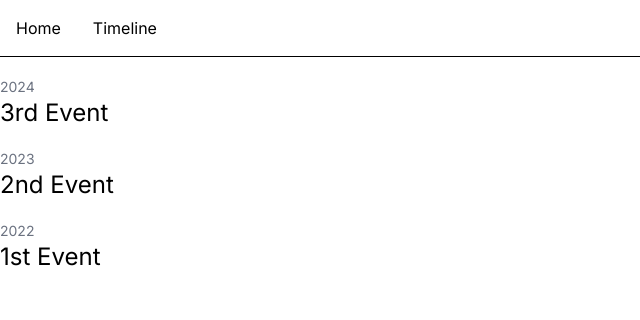
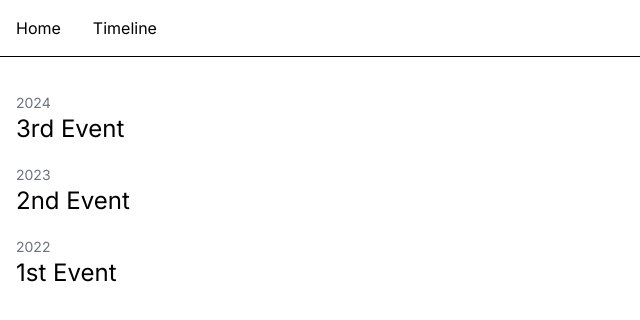
Before and after one commit to PJurke/timelines, a Next.js app: page /timeline in a window 1280 px wide. Shown: the top 320 px of the page, without its empty margins (0-640 px from the left). Built offline with nearby package versions, Linux system fonts and the light colour scheme.

Commit message:
add padding

```diff
--- a/app/page.tsx
+++ b/app/page.tsx
@@ -1,5 +1,9 @@
 export default function Home() {
   return (
-    <h1>Hello World</h1>
+
+    <div className="p-4">
+      <h1>Hello World</h1>
+    </div>
+
   );
 }
--- a/app/timeline/page.tsx
+++ b/app/timeline/page.tsx
@@ -8,11 +8,11 @@ export const metadata: Metadata = {
 export default function Page() {
     return (
 
-      <>
-      <TimelineEvent date="2024" title="3rd Event" />
-      <TimelineEvent date="2023" title="2nd Event" />
-      <TimelineEvent date="2022" title="1st Event" />
-      </>
+      <div className="p-4">
+        <TimelineEvent date="2024" title="3rd Event" />
+        <TimelineEvent date="2023" title="2nd Event" />
+        <TimelineEvent date="2022" title="1st Event" />
+      </div>
 
     );
   }
```
